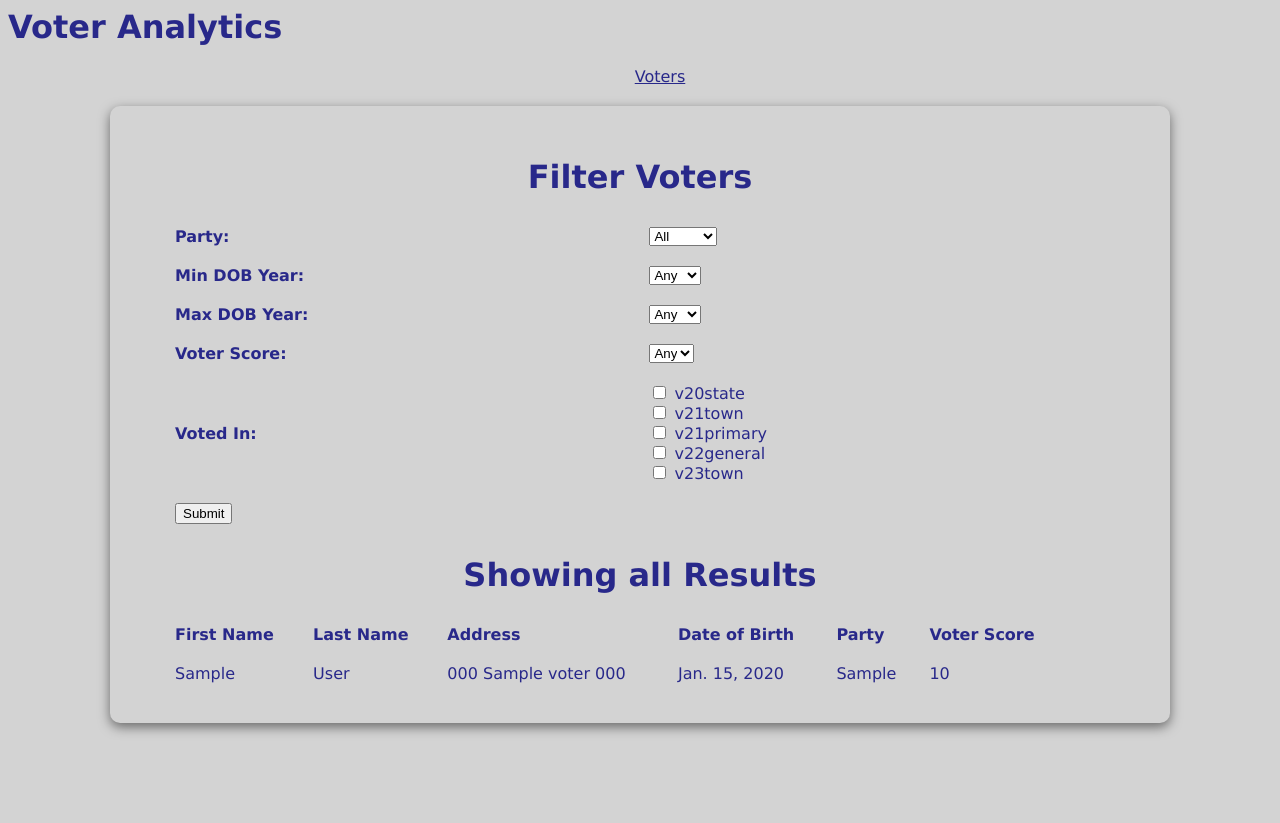
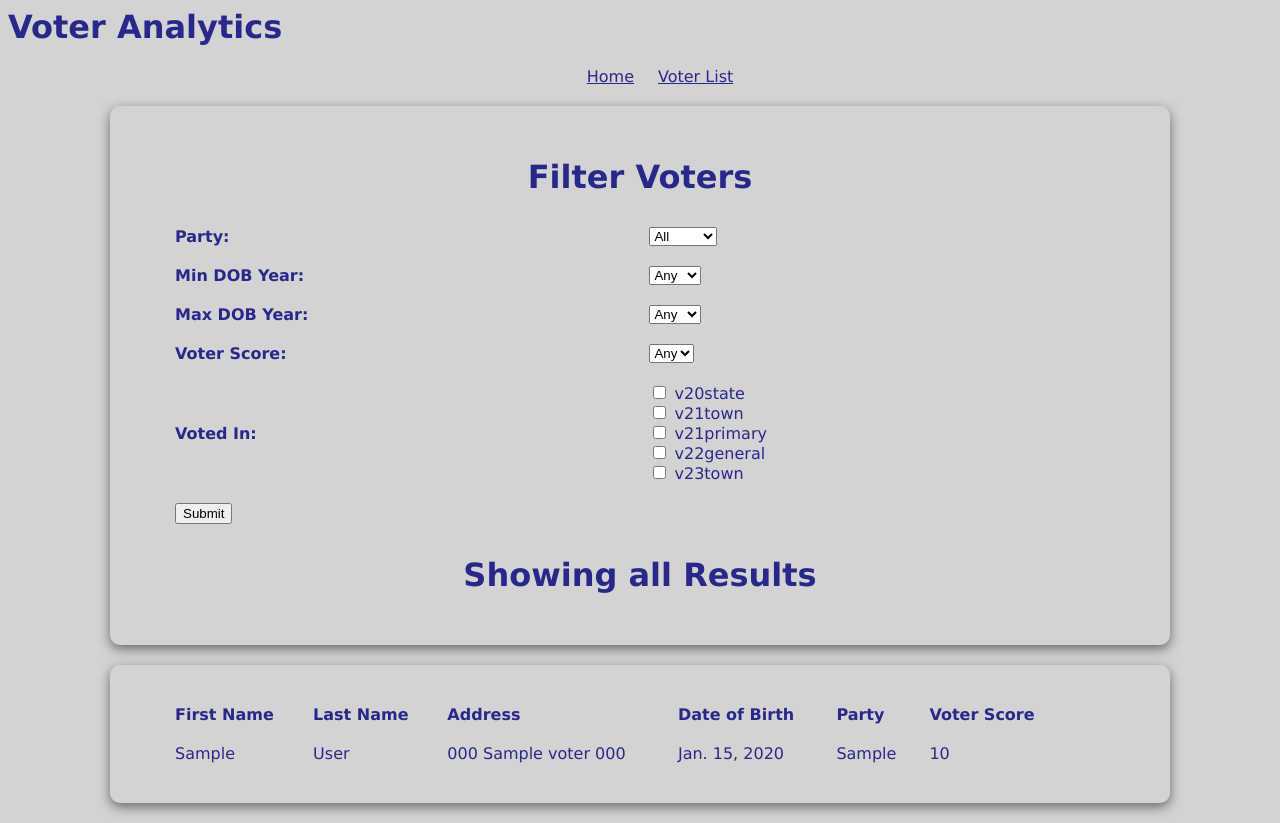
Before and after one commit to JaStaGa/JSG-Website-Directory, a Django app: page /voter_analytics/voters in a window 1280 px wide. Before the commit the page ends 734 px from the top, so only its background shows below. Run offline with Django 5.2, Linux system fonts and the light colour scheme; tables that the repository leaves empty hold one stand-in row (values such as "Sample post").

Commit message:
fixed app home

```diff
--- a/directory/views.py
+++ b/directory/views.py
@@ -19,4 +19,4 @@ def mini_fb(request):
     return render(request, 'mini_fb/base.html')
 
 def voter_analytics(request):
-    return render(request, 'voter_analytics/voter_list.html')
+    return render(request, 'voter_analytics/base.html')
--- a/voter_analytics/templates/voter_analytics/base.html
+++ b/voter_analytics/templates/voter_analytics/base.html
@@ -7,14 +7,13 @@
         <link rel="stylesheet" href="{% static 'styles-voter.css' %}">
     </head>
     <body>
-        <header>
-            <h1>Voter Analytics</h1>
-            <nav>
-                <ul>
-                    <li><a href="{% url 'voters' %}">Voters</a></li>
-                </ul>
-            </nav>
-        </header>
+        <h1>Voter Analytics</h1>
+        <nav>
+            <ul>
+                <a href="{% url 'home' %}">Home</a>
+                <a href="{% url 'voters' %}">Voter List</a>
+            </ul>
+        </nav>
     {% block content %}
     {% endblock %}
     </body>
--- a/voter_analytics/templates/voter_analytics/voter_detail.html
+++ b/voter_analytics/templates/voter_analytics/voter_filter.html
@@ -1,4 +1,4 @@
-<!-- voter_detail/voter_list.html -->
+<!-- voter_filter/voter_list.html -->
 
 {% load query_helpers %}
 
--- a/voter_analytics/templates/voter_analytics/voter_list.html
+++ b/voter_analytics/templates/voter_analytics/voter_list.html
@@ -8,15 +8,18 @@
 
 {% block content %}
 
+
+<!-- Filters from voter_filter -->
 <div class="container">
-
     <div class="row">
-        {% include "voter_analytics/voter_detail.html" %}
+        {% include "voter_analytics/voter_filter.html" %}
     </div>
 
     <h1>Showing all Results</h1>
+</div>
 
-
+<!-- Pagination to scroll through 100 at a time -->
+<div class="container">
     <div class="row">
         {% if is_paginated %}
         <ul class="pagination">
@@ -36,7 +39,7 @@
         </ul>
         {% endif %}
     </div>
-
+<!-- List of all voters -->
     <div class="row">
         <table>
             <tr>
@@ -61,5 +64,4 @@
         </table>
     </div>
 </div>
-
 {% endblock %}
--- a/voter_analytics/urls.py
+++ b/voter_analytics/urls.py
@@ -11,9 +11,9 @@ from django.urls import path
 from . import views
 
 urlpatterns = [
-    path('home', views.home, name='home'),
+    path('home', views.home, name='home'),  # back to home/directory
     # 8-2-1
-    path(r'', views.VoterListView.as_view(), name='base'),
-    path(r'voters', views.VoterListView.as_view(), name='voters'),
-    path(r'voter/<int:pk>', views.VoterDetailView.as_view(), name='voter'),
+    path('', views.base, name='base'),    # app home (not working)
+    path('voters', views.VoterListView.as_view(), name='voters'),  # voter list
+    path('voter/<int:pk>', views.VoterDetailView.as_view(), name='voter'), # specific voter
 ]   + static(settings.STATIC_URL, document_root=settings.STATIC_ROOT)
--- a/voter_analytics/views.py
+++ b/voter_analytics/views.py
@@ -7,6 +7,9 @@ from django.db.models.query import QuerySet
 
 def home(request):
     return render(request, 'directory/base.html')
+
+def base(request):
+    return render(request, 'voter_analytics/base.html')
 
 # 8-2-1
 class VoterListView(ListView):
```
